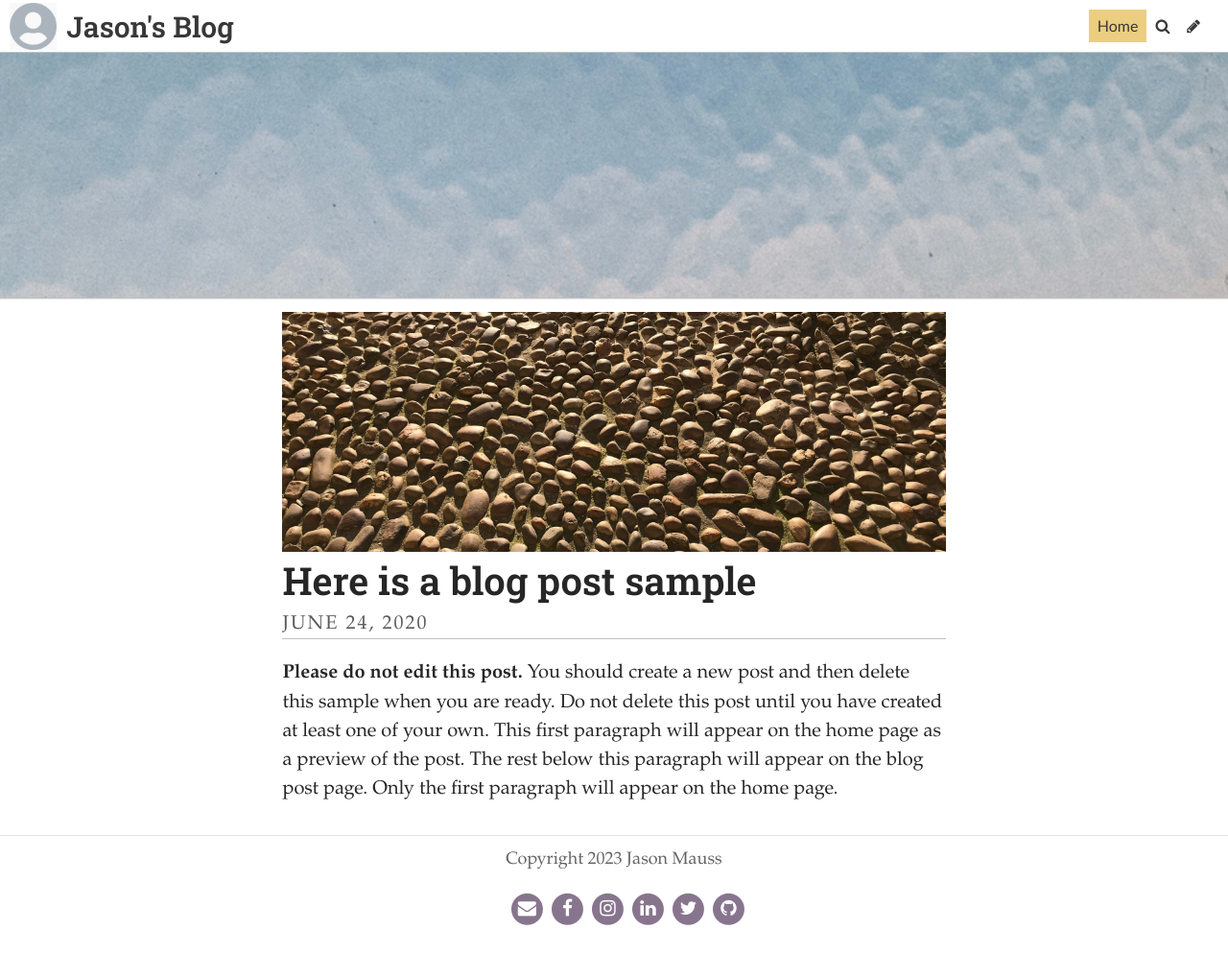
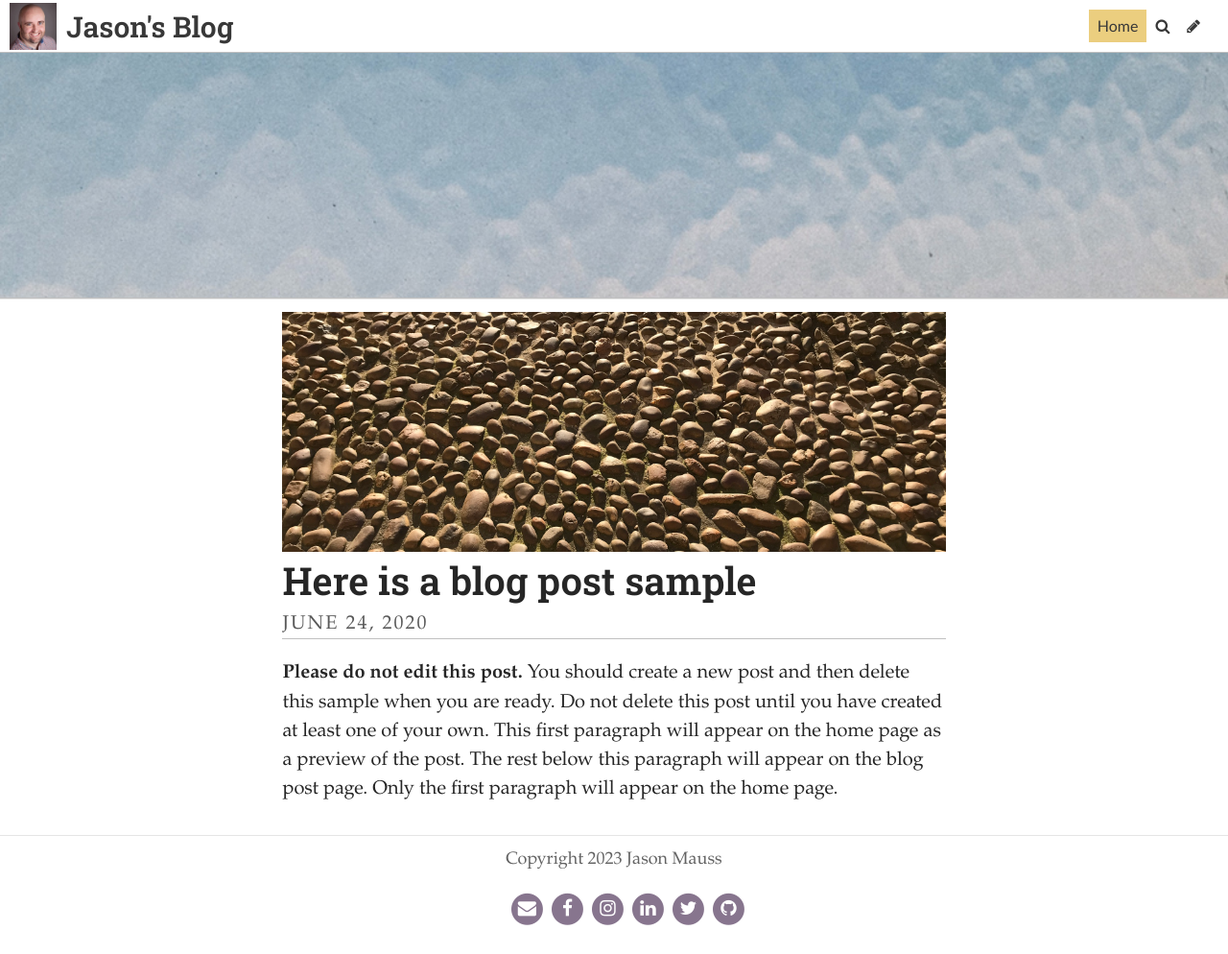
Before and after one commit to jasonmauss/jasonmaussblog, a Jekyll site: the page built from index.html, in a window 1280 px wide. Shown: the whole page at 96% size. Built offline with Jekyll 4.4.1, drawn with Linux system fonts in a browser that asks for light colours; some web fonts are replaced; the list of posts is cut into pages by our own code.

Commit message:
Update Settings “general”

```diff
--- a/_data/settings.yml
+++ b/_data/settings.yml
@@ -6,8 +6,8 @@ header_text: ""
 header_text_color: "#ffffff"
 bannerheight: 20vmax
 navbarheight: 55px
-logo: /uploads/logo.jpg
-favicon: /uploads/favicon.ico
+logo: ../uploads/1516581774397.jpg
+favicon: ../uploads/favicon.ico
 gridlayout: false
 fixednavbar: false
 upzoom: true
```
Also changed, not shown: uploads/1516581774397.jpg (added), uploads/favicon.ico (added).
